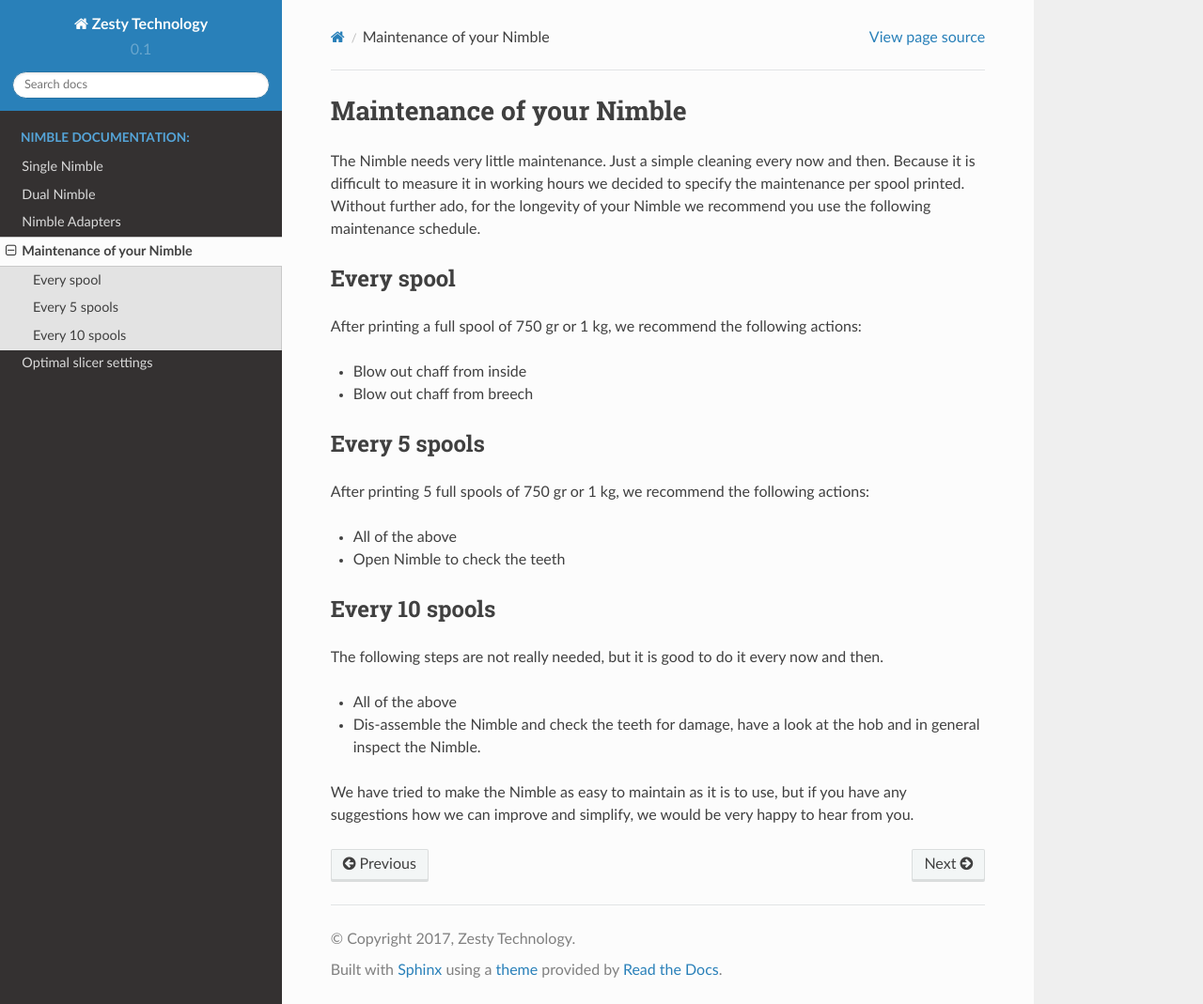
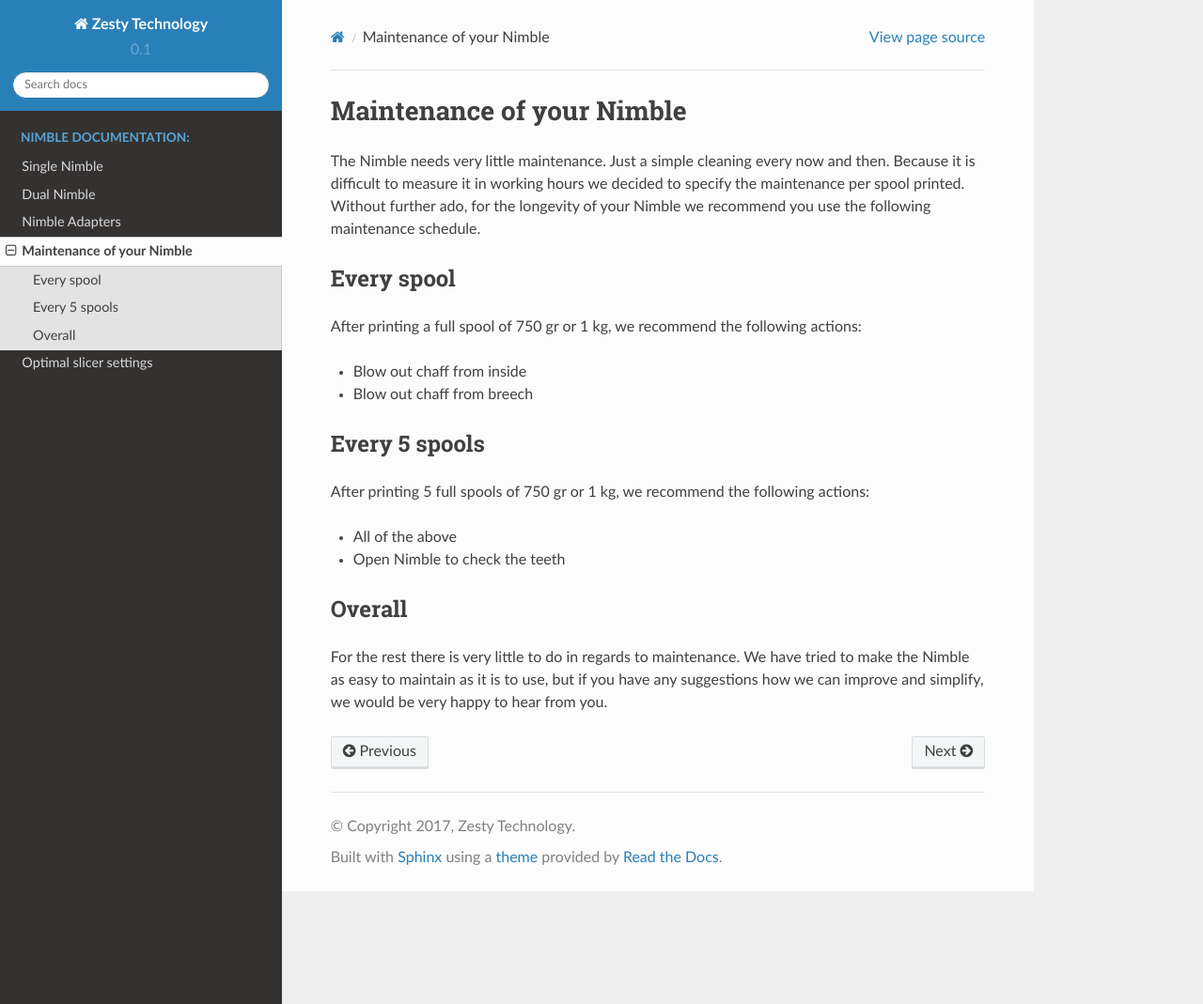
Before and after one commit to ZestyTechnology/zesty-docs, a Sphinx documentation site: the page built from docs/nimble_maintenance.rst, in a window 1280 px wide and 1069 px high. Shown: the whole window at 94% size. Built offline with Sphinx 7.4.7 and the Read the Docs theme 2.0.0, drawn with Linux system fonts in a browser that asks for light colours.

Commit message:
Update nimble_maintenance.rst

```diff
--- a/docs/nimble_maintenance.rst
+++ b/docs/nimble_maintenance.rst
@@ -24,13 +24,7 @@ After printing 5 full spools of 750 gr or 1 kg, we recommend the following actio
 * All of the above
 * Open Nimble to check the teeth
 
+Overall
+-------
 
-Every 10 spools
----------------
-
-The following steps are not really needed, but it is good to do it every now and then.
-
-* All of the above
-* Dis-assemble the Nimble and check the teeth for damage, have a look at the hob and in general inspect the Nimble.
-
-We have tried to make the Nimble as easy to maintain as it is to use, but if you have any suggestions how we can improve and simplify, we would be very happy to hear from you.
+For the rest there is very little to do in regards to maintenance. We have tried to make the Nimble as easy to maintain as it is to use, but if you have any suggestions how we can improve and simplify, we would be very happy to hear from you.
```
